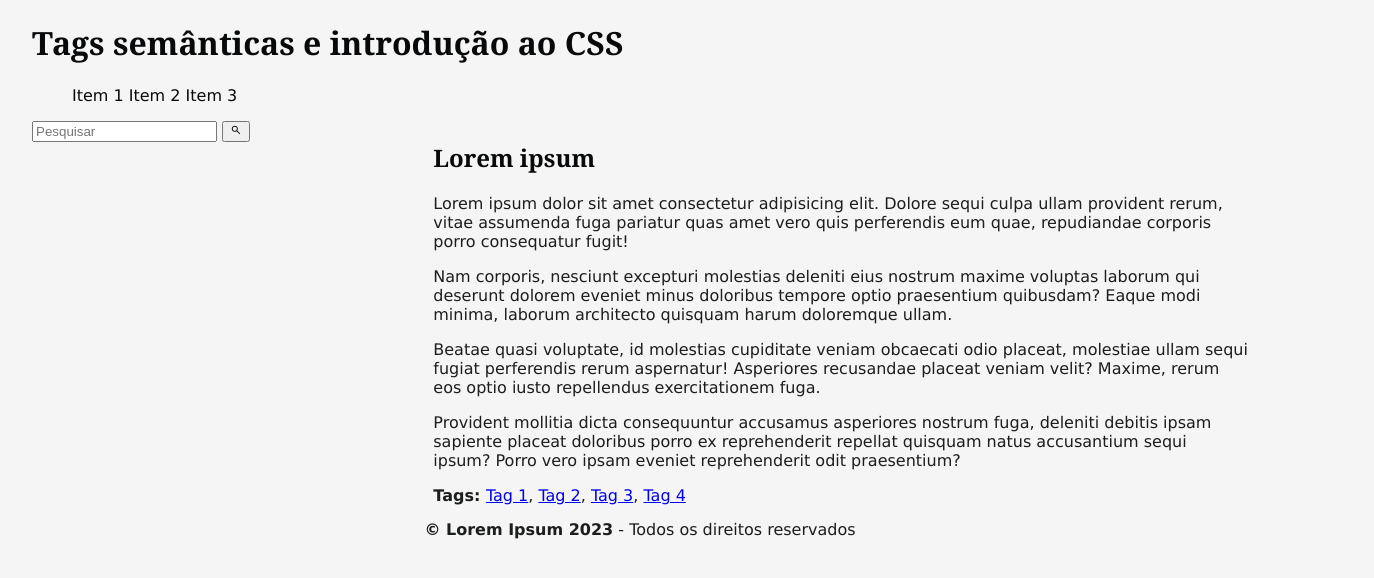
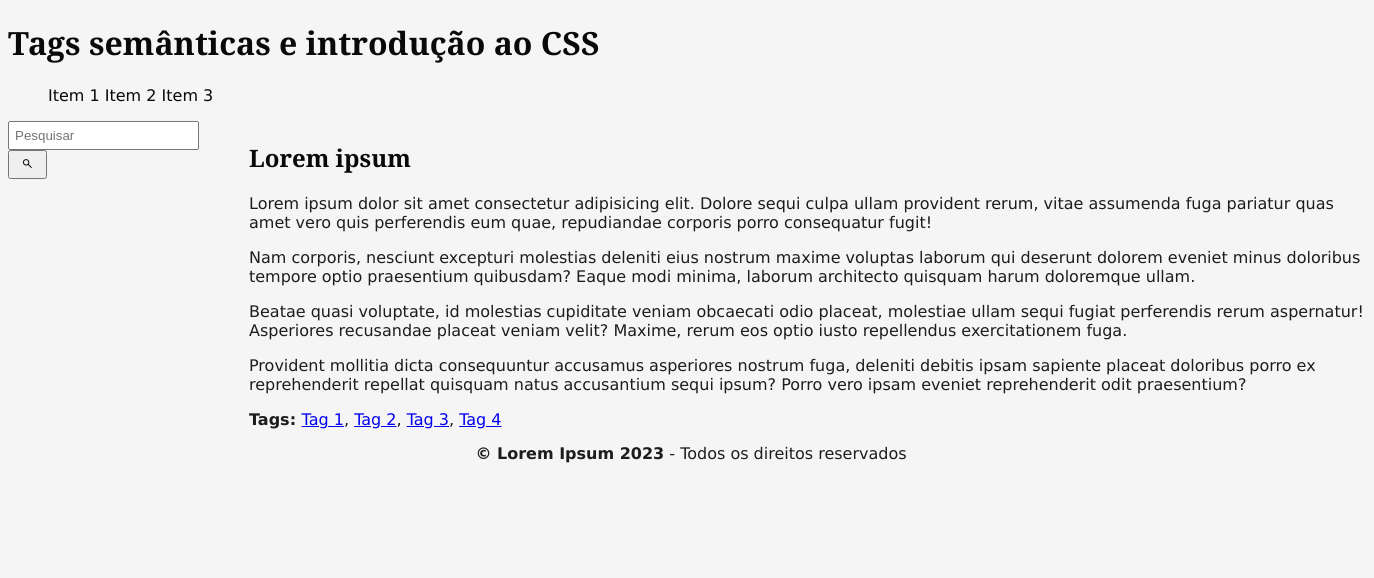
Before and after one commit to leoesilva/ISW028, a plain HTML site: page Aula10/index.html in a window 1280 px wide. Shown: the whole page, 1374 px wide, since content can reach past the window. Drawn offline with nearby package versions, Linux system fonts and the light colour scheme.

Commit message:
fix: Alterar aula

```diff
--- a/Aula07/index.html
+++ b/Aula10/index.html
@@ -27,7 +27,7 @@
             <aside>
                 <section class="search-input">
                     <form action="#" method="get">
-                        <input type="search" name="searchbar" id="searchbar" placeholder="Pesquisar">
+                        <input type="search" name="searchbar" id="searchbar" class="searchbar" placeholder="Pesquisar">
                         <button type="submit"><span class="material-symbols-outlined">
                                 search
                             </span></button>
--- a/Aula07/styles/style.css
+++ b/Aula10/styles/style.css
@@ -16,8 +16,7 @@ body {
 /*     Estilos do container    */
 
 div.container {
-    width: 95vw;
-    height: 95vh;
+    width: 1366px;
     margin: 0 auto;
 }
 
@@ -50,19 +49,24 @@ menu li a:hover {
 /*     Estilos da sidebar       */
 
 main.content aside {
-    width: 29%;
+    width: 230px;
     height: 100%;
     float: left;
 }
 
+main.content aside .searchbar {
+    padding: 5px;
+}
+
 main.content aside span {
-    font-size: 0.9em;
+    padding: 5px;
+    font-size: 0.8rem;
 }
 
 /*     Estilos do conteúdo      */
 
 main.content article {
-    width: 67%;
+    width: 1125px;
     height: auto;
     float: right;
 }
```
Also changed, not shown: Aula10/images/favicon.ico (renamed from Aula07/images/favicon.ico).
